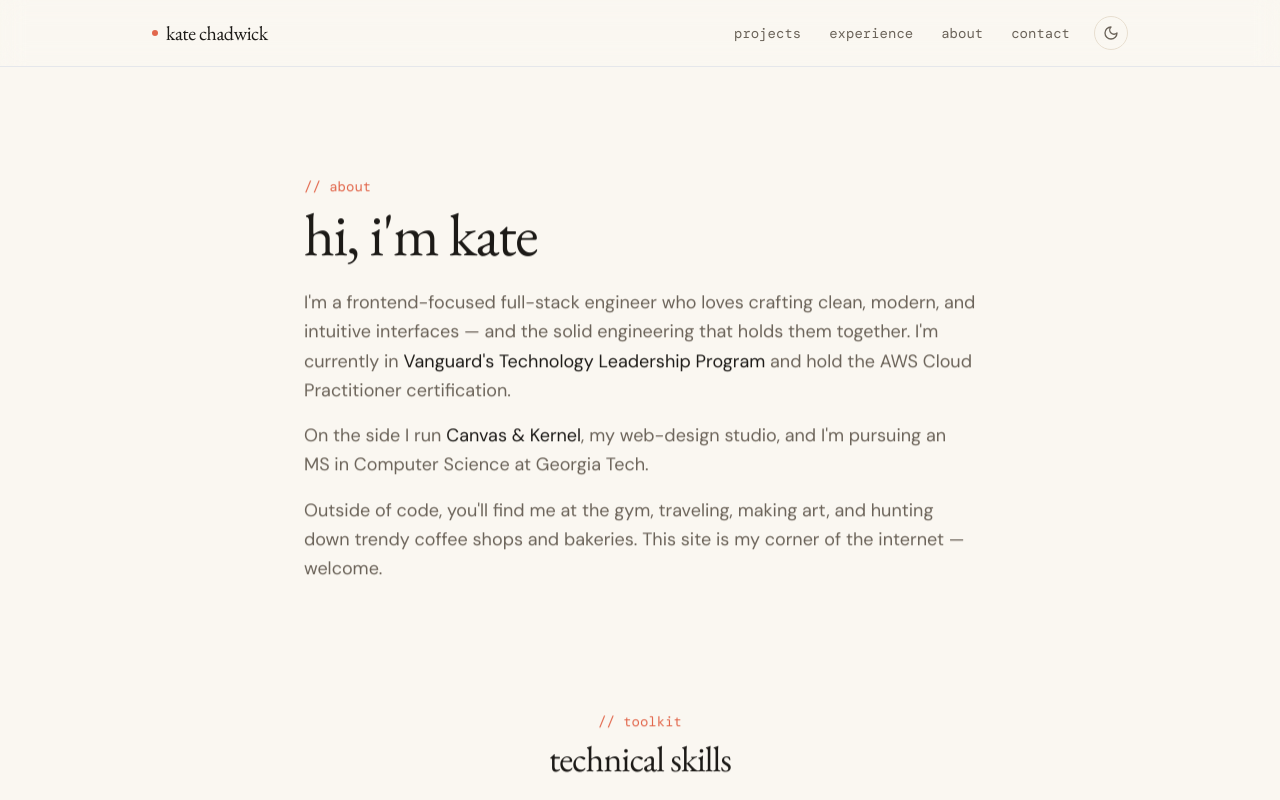
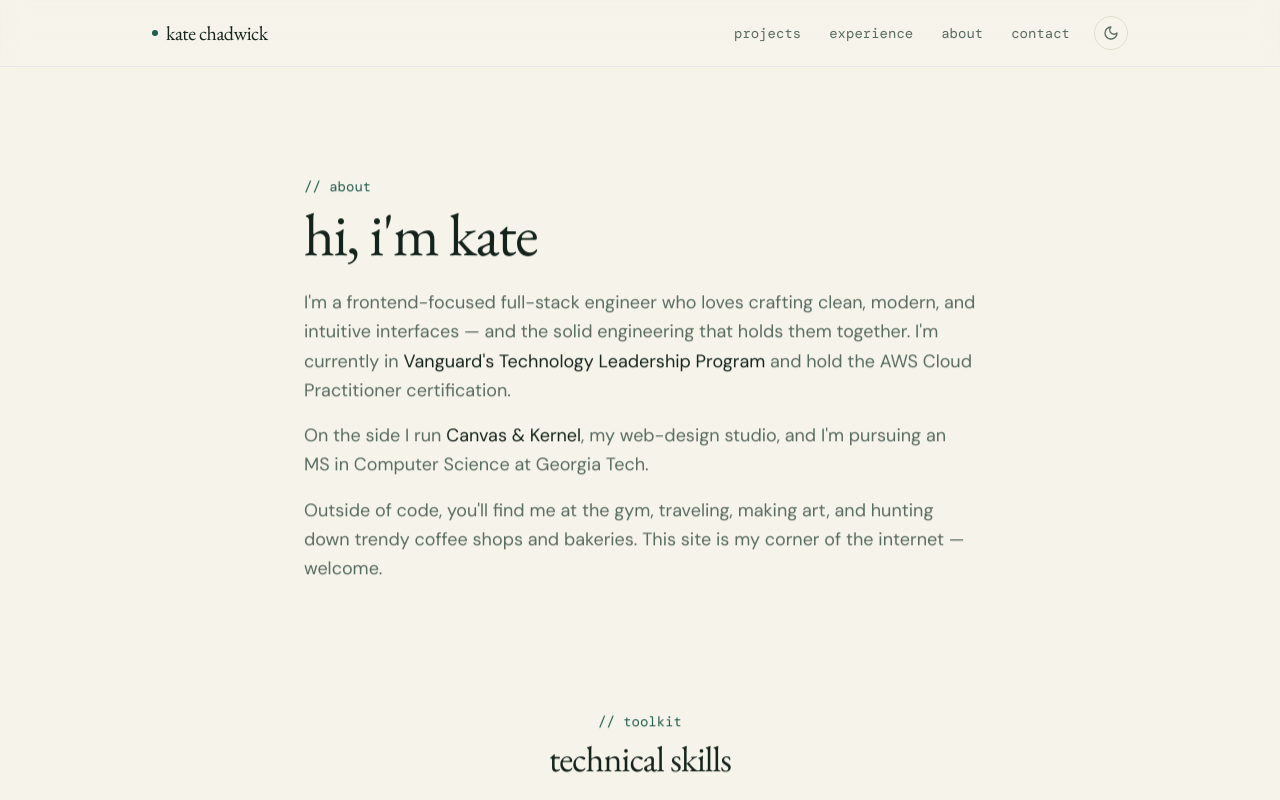
Before and after one commit to kathrynec02/kate-portfolio, a Next.js app: page /about in a window 1280 px wide. Shown: the top 800 px of the page. Built offline with nearby package versions, Linux system fonts and the light colour scheme.

Commit message:
design: deep-forest-green palette; restore gritGorilla; add year tags; reorder by importance

```diff
--- a/src/components/ProjectCover.tsx
+++ b/src/components/ProjectCover.tsx
@@ -7,9 +7,9 @@ type ProjectCoverProps = {
 
 const gradients: Record<NonNullable<ProjectCoverProps["variant"]>, string> = {
   coral:
-    "from-[#e2674c] via-[#d8865f] to-[#c8a24e] dark:from-[#7a2f20] dark:via-[#9a4a32] dark:to-[#6b5524]",
-  gold: "from-[#c8a24e] via-[#d8b56a] to-[#e2674c] dark:from-[#6b5524] dark:via-[#7f6328] dark:to-[#7a2f20]",
-  mix: "from-[#c8a24e] via-[#d8865f] to-[#e2674c] dark:from-[#6b5524] dark:via-[#9a4a32] dark:to-[#7a2f20]",
+    "from-[#1f5d4c] via-[#2c7d5f] to-[#b98a3e] dark:from-[#13352a] dark:via-[#1f5d4c] dark:to-[#6e5326]",
+  gold: "from-[#b98a3e] via-[#9c8c4a] to-[#1f5d4c] dark:from-[#6e5326] dark:via-[#4a5a32] dark:to-[#13352a]",
+  mix: "from-[#1f5d4c] via-[#3a7d57] to-[#b98a3e] dark:from-[#13352a] dark:via-[#2a5a40] dark:to-[#6e5326]",
 };
 
 /**
--- a/src/components/Projects.tsx
+++ b/src/components/Projects.tsx
@@ -6,6 +6,7 @@ import ProjectCover from "@/components/ProjectCover";
 
 type Project = {
   title: string;
+  year: string;
   desc: string;
   href: string;
   tag: string;
@@ -13,9 +14,11 @@ type Project = {
   variant?: "coral" | "gold" | "mix";
 };
 
+// ordered best/most-important → oldest/weakest
 const projects: Project[] = [
   {
     title: "Canvas & Kernel",
+    year: "2025",
     desc: "my web-design studio: bespoke, UX-led sites with real engineering",
     href: "https://canvasandkernel.com/",
     tag: "studio",
@@ -23,6 +26,7 @@ const projects: Project[] = [
   },
   {
     title: "jared",
+    year: "2026",
     desc: "an AI chief-of-staff that plans my day from calendar, health & workload",
     href: "https://github.com/kathrynec02/jared",
     tag: "ai · next.js · supabase",
@@ -30,6 +34,7 @@ const projects: Project[] = [
   },
   {
     title: "closet-app",
+    year: "2026",
     desc: "a wardrobe app to catalog clothes & build outfits (for funsies)",
     href: "https://github.com/kathrynec02/closet-app",
     tag: "react · vite",
@@ -37,13 +42,23 @@ const projects: Project[] = [
   },
   {
     title: "KatteLatte Studio",
+    year: "2023",
     desc: "UX/UI design brand & digital storefront with coffee-themed coloring books and digital content",
     href: "https://www.etsy.com/shop/KatteLatte?ref=seller-platform-mcnav",
     tag: "design · brand",
     image: "/images/kattelattestudio.jpg",
   },
   {
+    title: "gritGorilla",
+    year: "2025",
+    desc: "a strength-building & protein-tracking app (UX/UI prototype, WaterLlama-inspired)",
+    href: "https://github.com/kathrynec02/gritGorilla",
+    tag: "ios · prototype",
+    image: "/images/gritGorilla.avif",
+  },
+  {
     title: "wordl-triv",
+    year: "2024",
     desc: "Wordle clone with custom keyboard support, Redux state, animations & trivia integration",
     href: "https://github.com/kathrynec02/wordl-triv",
     tag: "react · redux",
@@ -51,6 +66,7 @@ const projects: Project[] = [
   },
   {
     title: "HoosReview",
+    year: "2022",
     desc: "a platform for UVA students to review clubs & organizations",
     href: "https://github.com/kathrynec02/uvaClubReview",
     tag: "web · postgres",
@@ -174,6 +190,7 @@ export default function Projects() {
                   </h3>
                   <ArrowUpRight className="mt-1 h-5 w-5 shrink-0 text-muted transition-all duration-300 group-hover:-translate-y-0.5 group-hover:translate-x-0.5 group-hover:text-coral" />
                 </div>
+                <p className="mt-1 font-mono text-xs text-muted">{p.year}</p>
                 <p className="mt-2 text-sm leading-relaxed text-muted">{p.desc}</p>
               </div>
             </a>
--- a/src/styles/globals.css
+++ b/src/styles/globals.css
@@ -4,13 +4,14 @@
 
 /* ── Warm Editorial palette ─────────────────────────────────────────────── */
 :root {
-  --canvas: #faf7f1;
-  --surface: #fffdf8;
-  --ink: #1c1a17;
-  --muted: #6b6359;
-  --coral: #e2674c;
-  --gold: #c8a24e;
-  --hairline: #e7decf;
+  /* Deep Forest Green — token names kept (coral=emerald, gold=brass) */
+  --canvas: #f6f3ea;
+  --surface: #fffdf6;
+  --ink: #14241c;
+  --muted: #586b60;
+  --coral: #1f5d4c;
+  --gold: #b98a3e;
+  --hairline: #e1ddca;
 
   --background: var(--canvas);
   --foreground: var(--ink);
@@ -19,13 +20,13 @@
 }
 
 .dark {
-  --canvas: #141009;
-  --surface: #211b12;
-  --ink: #f1eadd;
-  --muted: #a99c88;
-  --coral: #e2674c;
-  --gold: #c8a24e;
-  --hairline: #34291b;
+  --canvas: #0e1712;
+  --surface: #17231c;
+  --ink: #eef1e7;
+  --muted: #9aa89b;
+  --coral: #46a888;
+  --gold: #cda85c;
+  --hairline: #2a3a30;
 
   --background: var(--canvas);
   --foreground: var(--ink);
```
Also changed, not shown: public/images/gritGorilla.avif (added).
